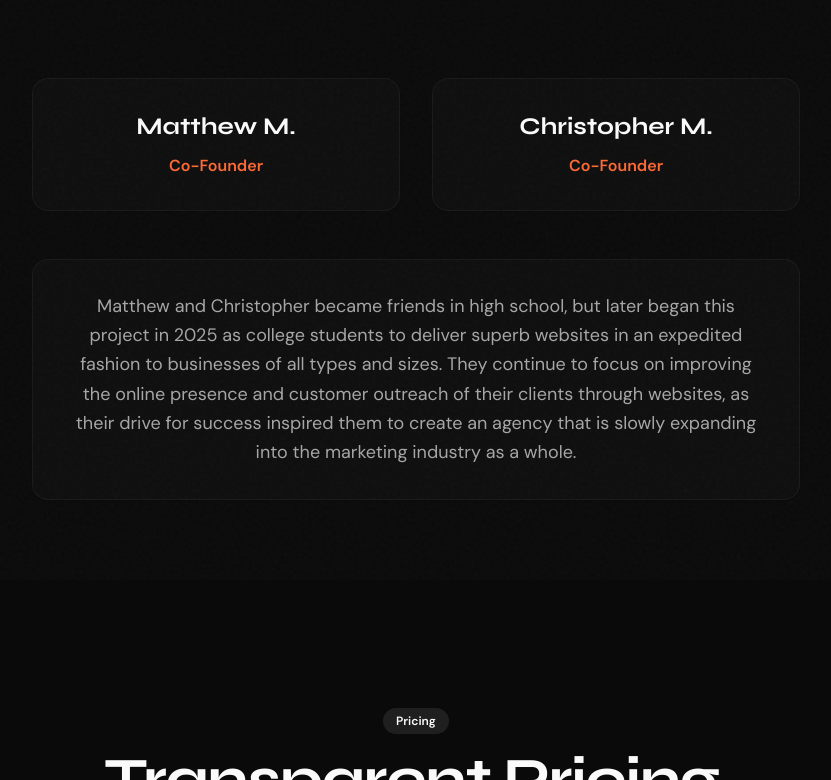
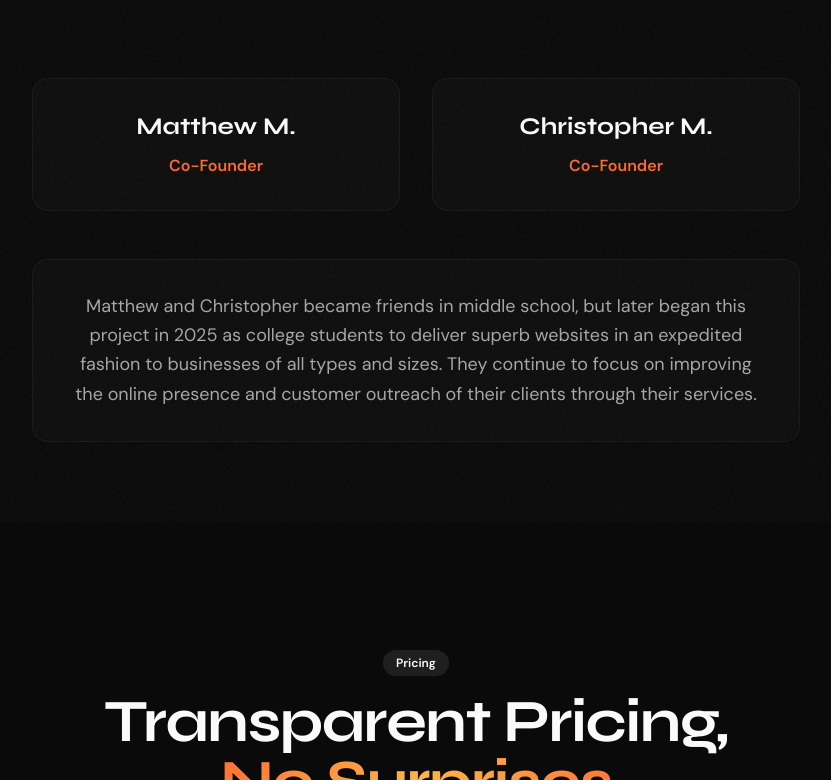
Before and after one commit to matrixfrr/GimmeASite, a Next.js app: page / in a window 1280 px wide. Shown: the part 2854-3634 px from the top of the page, without its empty margins (224-1055 px from the left). Built offline with nearby package versions, Linux system fonts and the light colour scheme.

Commit message:
Update about section bio text

```diff
--- a/src/app/page.tsx
+++ b/src/app/page.tsx
@@ -521,7 +521,7 @@ function AboutUsSection() {
         <div className="max-w-3xl mx-auto">
           <Card className="p-8 bg-card/50 border-border/50">
             <p className="text-lg text-muted-foreground leading-relaxed text-center">
-              Matthew and Christopher became friends in high school, but later began this project in 2025 as college students to deliver superb websites in an expedited fashion to businesses of all types and sizes. They continue to focus on improving the online presence and customer outreach of their clients through websites, as their drive for success inspired them to create an agency that is slowly expanding into the marketing industry as a whole.
+              Matthew and Christopher became friends in middle school, but later began this project in 2025 as college students to deliver superb websites in an expedited fashion to businesses of all types and sizes. They continue to focus on improving the online presence and customer outreach of their clients through their services.
             </p>
           </Card>
         </div>
```
